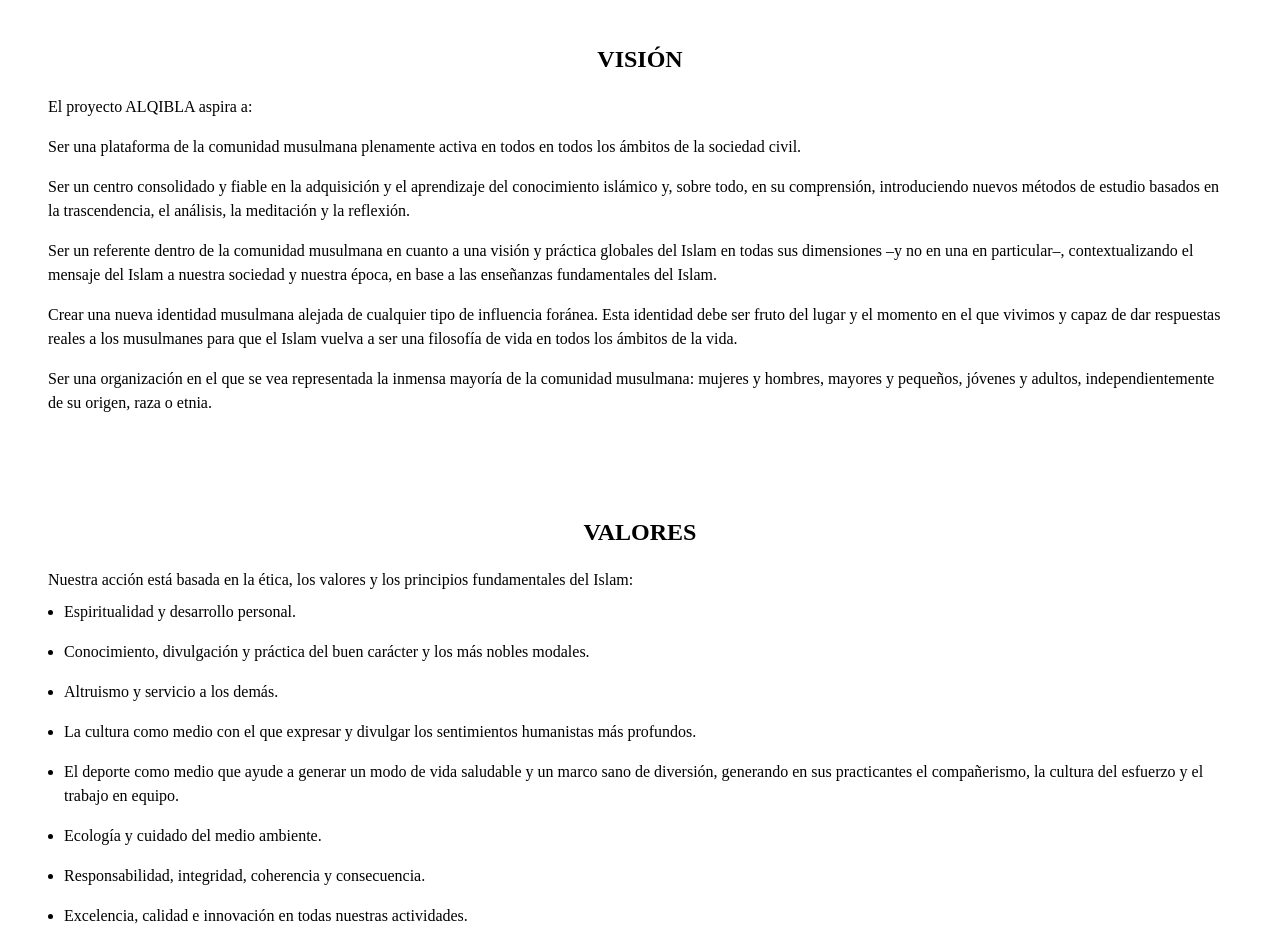
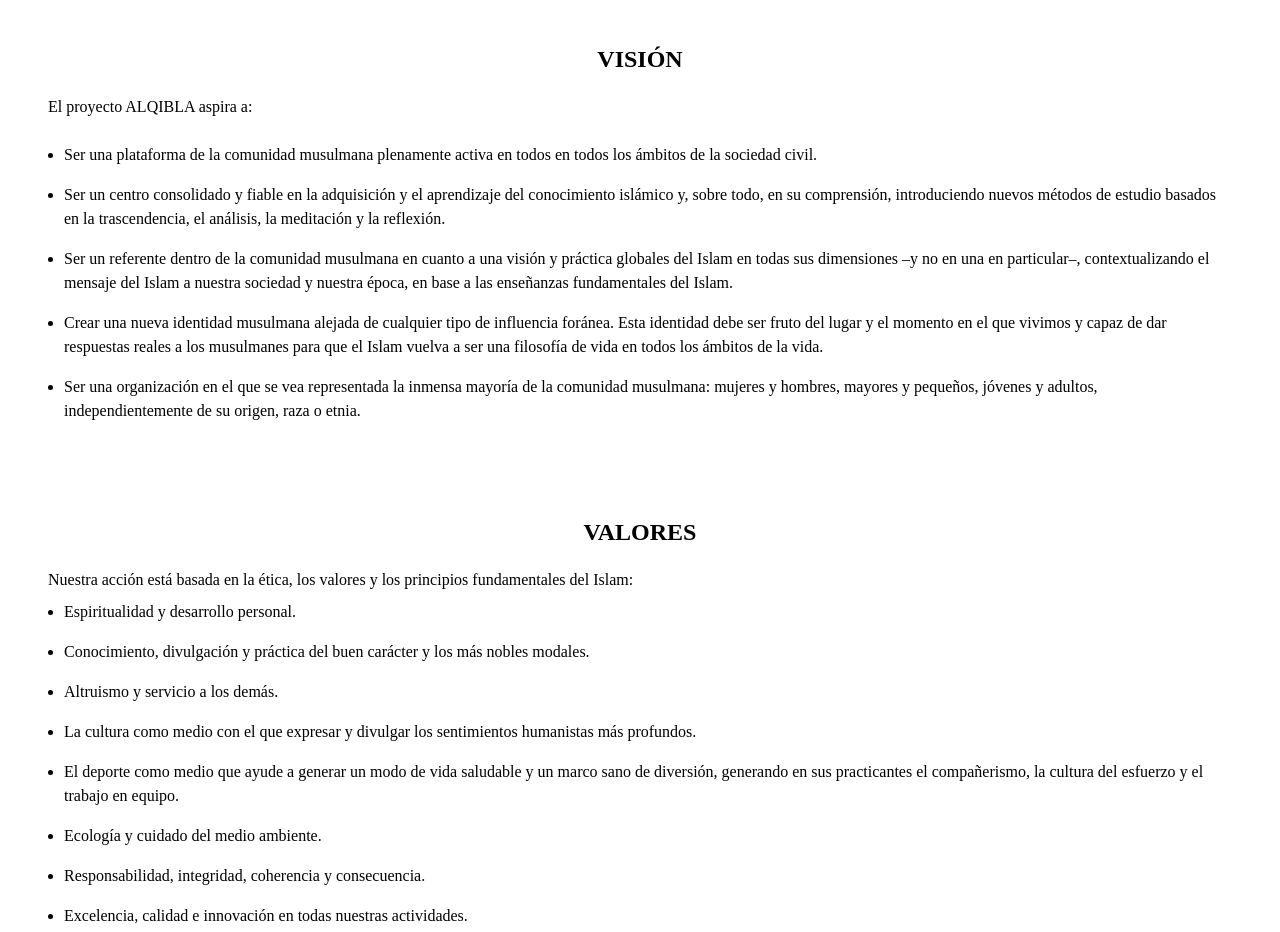
Before and after one commit to OussamaAlouat/alqibla-pro, an Angular app: page / in a window 1280 px wide. Shown: the part 2020-2952 px from the top of the page. Built offline with nearby package versions, Linux system fonts and the light colour scheme.

Commit message:
FIX: fixed vision view

```diff
--- a/src/app/views/vision/vision.component.html
+++ b/src/app/views/vision/vision.component.html
@@ -3,20 +3,22 @@
 
   <div class="content">
     <p>El proyecto ALQIBLA aspira a:</p>
-    <p>
-      Ser una plataforma de la comunidad musulmana plenamente activa en todos en todos los ámbitos de la sociedad civil.
-    </p>
-    <p>
-      Ser un centro consolidado y fiable en la adquisición y el aprendizaje del conocimiento islámico y, sobre todo, en su comprensión, introduciendo nuevos métodos de estudio basados en la trascendencia, el análisis, la meditación y la reflexión.
-    </p>
-    <p>
-      Ser un referente dentro de la comunidad musulmana en cuanto a una visión y práctica globales del Islam en todas sus dimensiones –y no en una en particular–, contextualizando el mensaje del Islam a nuestra sociedad y nuestra época, en base a las enseñanzas fundamentales del Islam.
-    </p>
-    <p>
-      Crear una nueva identidad musulmana alejada de cualquier tipo de influencia foránea. Esta identidad debe ser fruto del lugar y el momento en el que vivimos y capaz de dar respuestas reales a los musulmanes para que el Islam vuelva a ser una filosofía de vida en todos los ámbitos de la vida.
-    </p>
-    <p>
-      Ser una organización en el que se vea representada la inmensa mayoría de la comunidad musulmana: mujeres y hombres, mayores y pequeños, jóvenes y adultos, independientemente de su origen, raza o etnia.
-    </p>
+    <ul>
+      <li>
+        Ser una plataforma de la comunidad musulmana plenamente activa en todos en todos los ámbitos de la sociedad civil.
+      </li>
+      <li>
+        Ser un centro consolidado y fiable en la adquisición y el aprendizaje del conocimiento islámico y, sobre todo, en su comprensión, introduciendo nuevos métodos de estudio basados en la trascendencia, el análisis, la meditación y la reflexión.
+      </li>
+      <li>
+        Ser un referente dentro de la comunidad musulmana en cuanto a una visión y práctica globales del Islam en todas sus dimensiones –y no en una en particular–, contextualizando el mensaje del Islam a nuestra sociedad y nuestra época, en base a las enseñanzas fundamentales del Islam.
+      </li>
+      <li>
+        Crear una nueva identidad musulmana alejada de cualquier tipo de influencia foránea. Esta identidad debe ser fruto del lugar y el momento en el que vivimos y capaz de dar respuestas reales a los musulmanes para que el Islam vuelva a ser una filosofía de vida en todos los ámbitos de la vida.
+      </li>
+      <li>
+        Ser una organización en el que se vea representada la inmensa mayoría de la comunidad musulmana: mujeres y hombres, mayores y pequeños, jóvenes y adultos, independientemente de su origen, raza o etnia.
+      </li>
+    </ul>
   </div>
 </div>
```
